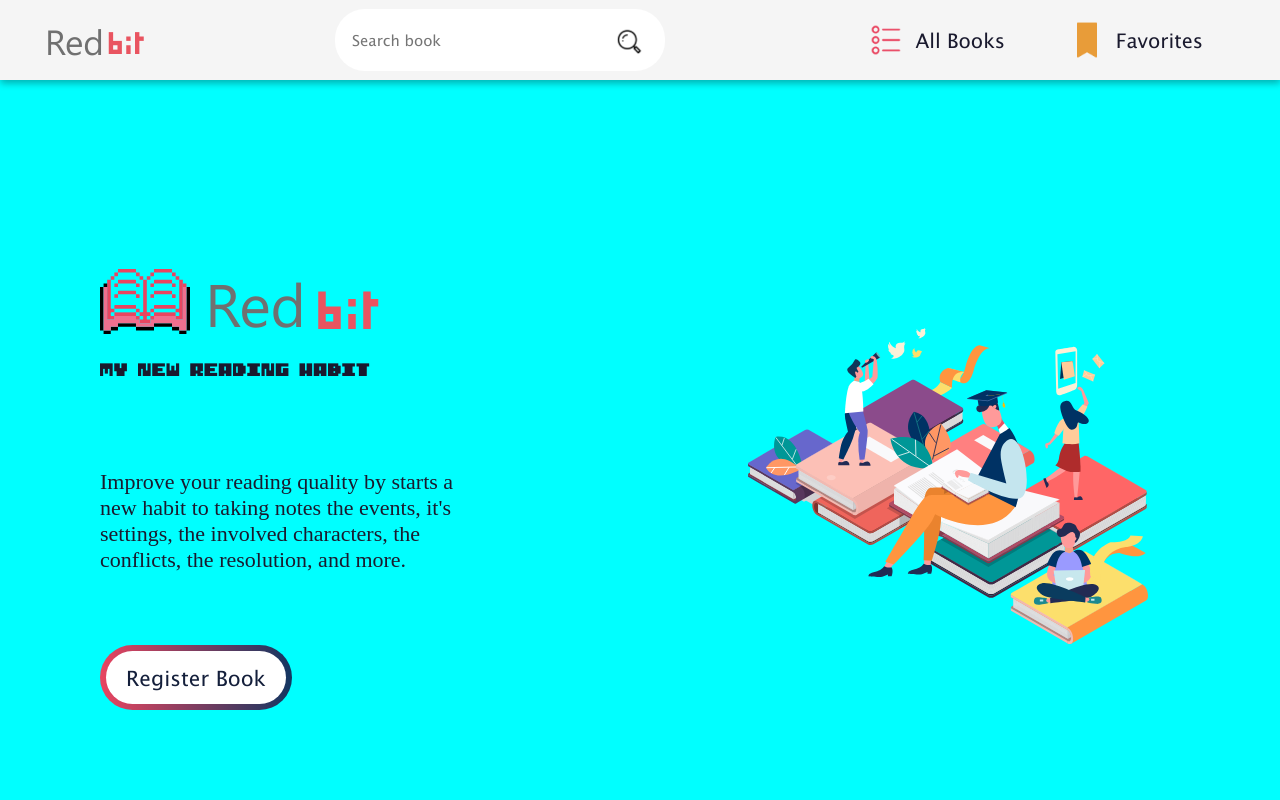
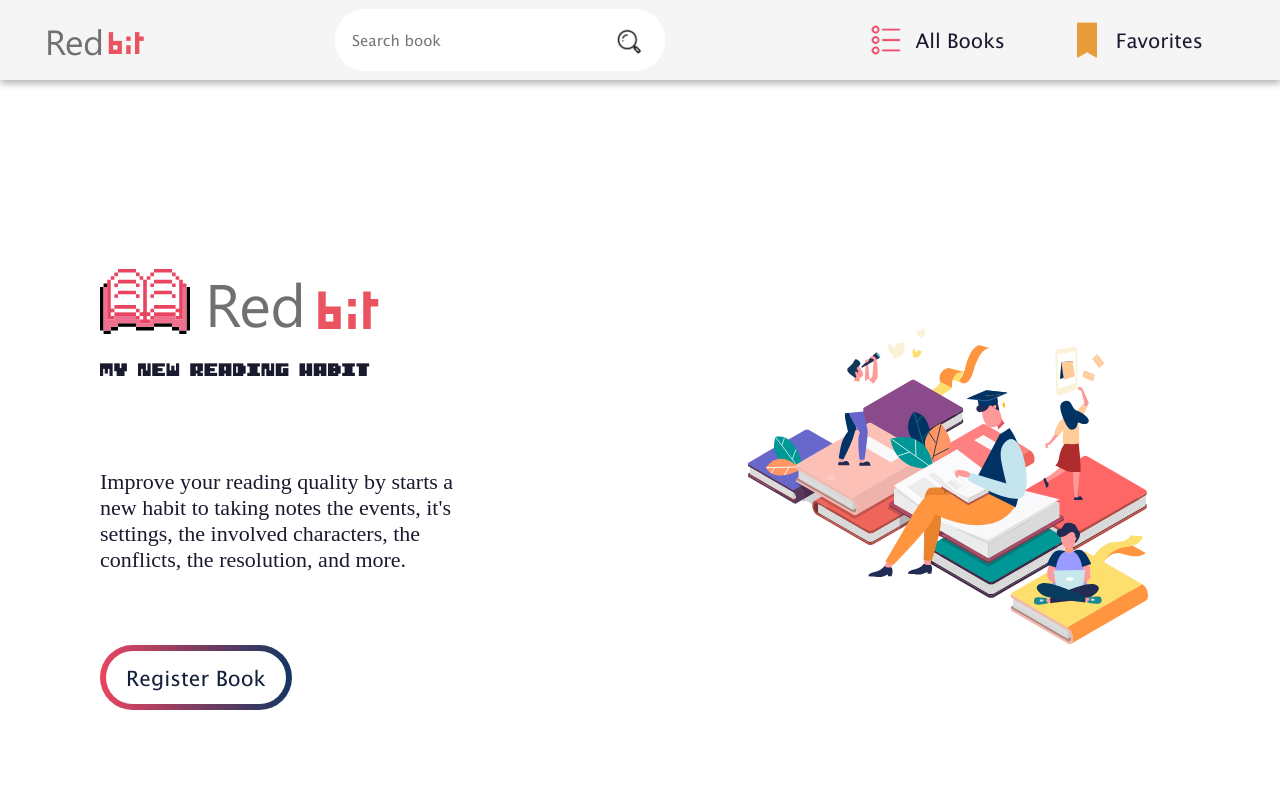
Before and after one commit to maulanazaki88/myredbit-react, a React (Create React App) app: page / in a window 1280 px wide. Shown: the top 800 px of the page. Built offline with nearby package versions, Linux system fonts and the light colour scheme.

Commit message:
Change body color from cyan to white

```diff
--- a/src/index.css
+++ b/src/index.css
@@ -11,7 +11,7 @@ body {
   justify-content: center;
   flex-direction: column;
   overflow-x: hidden;
-  background-color:cyan;
+  background-color:#fff;
   min-width: 100%;
   max-width: 100%;
 
```
